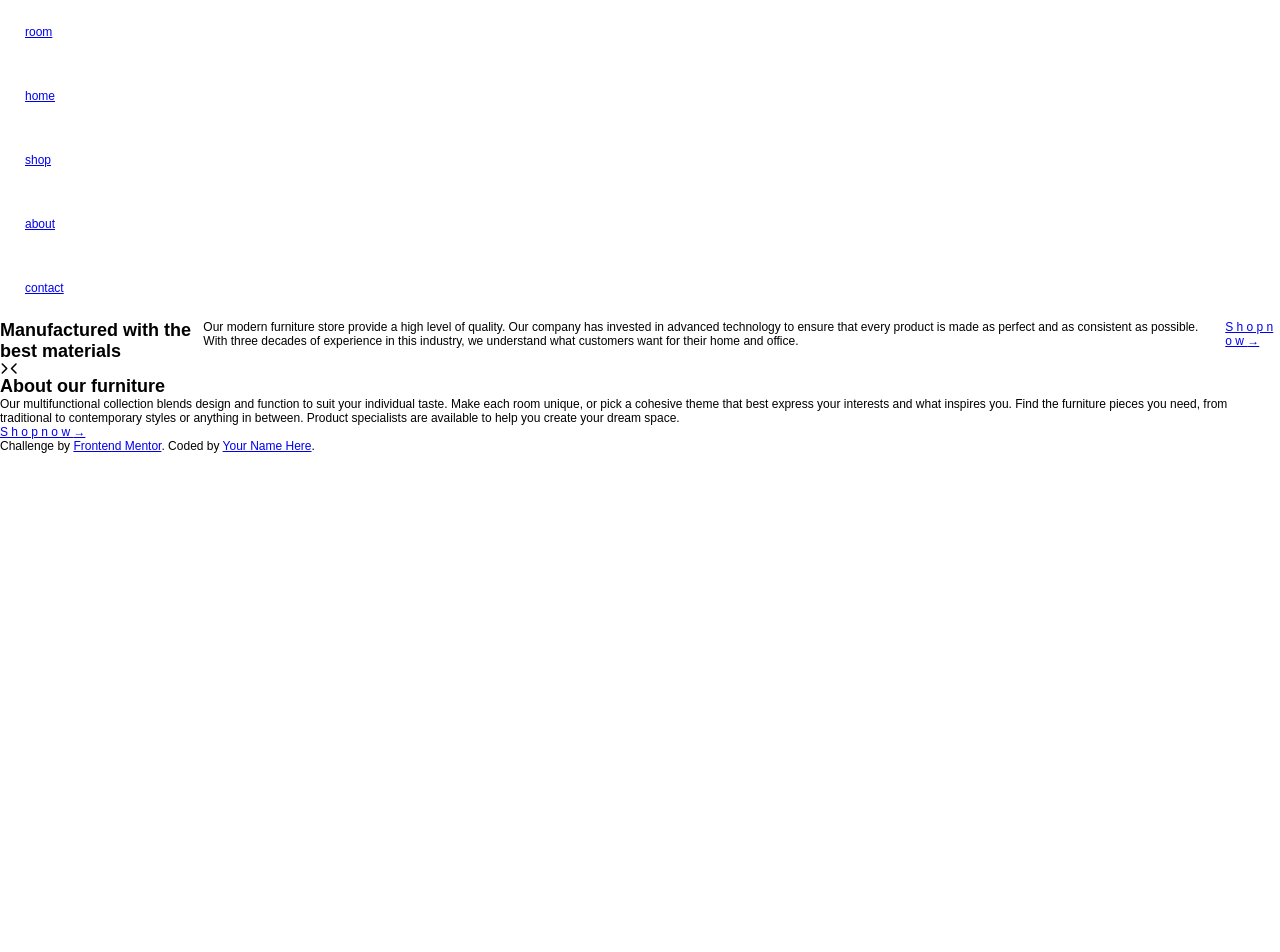
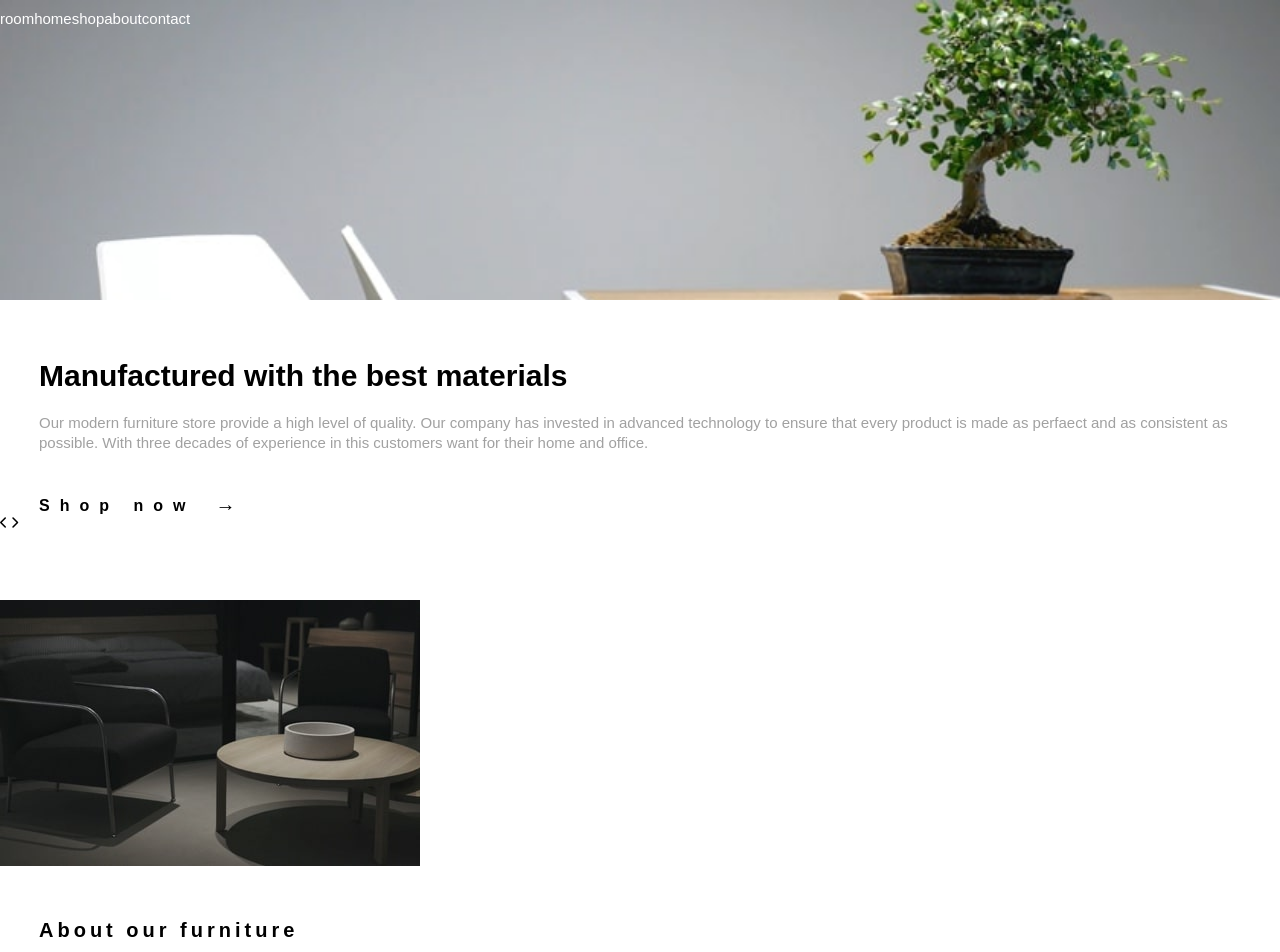
Before and after one commit to MbahNeilvani/Room-Design, a plain HTML site: page manufactured.html in a window 1280 px wide. Shown: the top 952 px of the page. Before the commit the page ends 800 px from the top, so only its background shows below. Drawn offline with Linux system fonts and the light colour scheme.

Commit message:
modified all html files and css file

```diff
--- a/css/style.css
+++ b/css/style.css
@@ -9,28 +9,107 @@ body{
     font-family: Arial;
 }
 
-#showcase{display: flex;
-    height: 700px;
+.nav{
+    display: flex;
     background-image: url(/img/desktop-image-hero-1.jpg);
     background-repeat: no-repeat;
-    background-size: 60%;
+    background-size: cover;
+}
+
+.nav{
+    height: 300px;
 }
 
 #showcase, ul{
     display: flex;
     justify-content: start;
-    padding: 25px 25px;
     list-style: none;
+}
+
+.discover{
+    margin: 40px 0;
+    text-align: center;
 }
 
 #showcase a{
     display: flex;
     color: #fff;
-    font-size: 25px;
+    font-size: 15px;
     padding: 10px 0;
     text-decoration: none;
 }
 
-#main>.container>div{
-    display: flex;
+#showcase h1{
+    font-size: 30px;
+    text-align: left;
+    padding: 19px 0 10px 39px;
+    font-weight: bolder;
 }
+
+.discover p{
+    line-height: 20px;
+    text-align: left;
+    padding: 10px 25px 0 39px;
+    font-size: 15px;
+    color: hsl(0, 0%, 63%);
+}
+
+.its_alone{
+    letter-spacing: 10px;
+    padding: 10px 0 20px 39px;
+}
+
+.its_alone a{
+    text-decoration: none;
+    color: #000;
+    font-weight: bolder;
+    font-size: 16px;
+    padding: 0 0 50px 0;
+}
+
+.arrow{
+    justify-content: stretch;
+    font-weight: bolder;
+    padding-left: 20px;
+    padding-bottom: 40px;
+    font-size: 20px;
+}
+
+#accross_the_globe{
+    margin-top: 70px;
+}
+
+.dark{
+    padding-bottom: 40px;
+}
+
+#accross_the_globe> div> div >div+ h3+ p+ div{
+    padding-top: 40px;
+}
+
+h3{
+    font-size: 20px;
+    font-weight: bolder;
+    padding: 10px 25px 0 39px;
+    letter-spacing: 4px;
+}
+
+#accross_the_globe p{
+    line-height: 20px;
+    text-align: left;
+    padding: 10px 25px 0 39px;
+    font-size: 15px;
+    color: hsl(0, 0%, 63%);
+}
+
+footer{
+    color: #fff;
+    background-color: lightgray;
+    font-size: 20px;
+    text-align: center;
+}
+
+footer a{
+    text-decoration: none;
+    color: hsl(228, 45%, 44%);
+}
--- a/manufactured.html
+++ b/manufactured.html
@@ -8,11 +8,17 @@
   <link rel="stylesheet" href="https://cdnjs.cloudflare.com/ajax/libs/font-awesome/6.4.0/css/all.min.css" />
 
   <title>Best Room Designs</title>
+
+  <!-- Feel free to remove these styles or customise in your own stylesheet 👍 -->
+  <style>
+    .attribution { font-size: 11px; text-align: center; }
+    .attribution a { color: hsl(228, 45%, 44%); }
+  </style>
 </head>
 <body>
-    <section id="main">
+  <section id="showcase">
     <div class="container">
-            <div>
+      <div class="main">
         <div class="nav">
           <ul>
             <li><a href="#">room</a></li>
@@ -30,50 +36,53 @@
             <li><a href="#">contact</a></li>
           </ul>
         </div>
-            </div>
-            <div>
+        <div class="discover">
           <h1>
             Manufactured with the best materials
           </h1>
           <p>
-                    Our modern furniture store provide a high level of quality. Our company has invested in advanced technology
-                    to ensure that every product is made as perfect and as consistent as possible. With three decades of
-                    experience in this industry, we understand what customers want for their home and office.
+            Our modern furniture store provide a high level of quality. Our company has invested in advanced technology to ensure that every product is made as perfaect and as consistent as possible. With three decades of experience in this customers want for their home and office.
           </p>
-                <span>
-                  <a href="#">S h o p  n o w   <span class="arrow">&#8594;</span> </a>
-                </span>
+        </div>
       </div>
     </div>
   </section>
 
+  <span class="its_alone">
+    <a href="#">Shop now<span class="arrow">&#8594;</span> </a>
+  </span>
+
   <section id="icon">
     <div>
+      <i class="fa-solid fa-chevron-left"></i>
       <i class="fa-solid fa-chevron-right"></i>
-            <i class="fa-solid fa-chevron-left"></i>
     </div>
   </section>
 
-    <section id="about">
+  <section id="accross_the_globe">
     <div class="container">
         <div>
-                <h1>About our furniture</h1>
+            <div class="dark">
+                <img src="img/image-about-dark.jpg" alt="">
+            </div>
+            <h3>
+                About our furniture
+            </h3>
             <p>
                 Our multifunctional collection blends design and function to suit your individual taste.
                 Make each room unique, or pick a cohesive theme that best express your interests and what
                 inspires you. Find the furniture pieces you need, from traditional to contemporary styles
                 or anything in between. Product specialists are available to help you create your dream space.
             </p>
-                <span>
-                <a href="#">S h o p  n o w   <span class="arrow">&#8594;</span> </a>
-                </span>
+            <div>
+                <img src="img/image-about-light.jpg" alt="">
+            </div>
         </div>
     </div>
   </section>
-
-    <div class="attribution">
-        Challenge by <a href="https://www.frontendmentor.io?ref=challenge" target="_blank">Frontend Mentor</a>.
-        Coded by <a href="#">Your Name Here</a>.
-    </div>
+  <footer>
+    Challenge by <a href="https://www.frontendmentor.io?ref=challenge" target="_blank">Frontend Mentor</a>
+    Coded by <a href="#">Mbah Aburo</a>.
+  </footer>
 </body>
 </html>
```
Also changed, not shown: available.html (+23 -18 lines), main.html (+20 -28 lines). Lines whose indentation alone changed are shown as unchanged.
